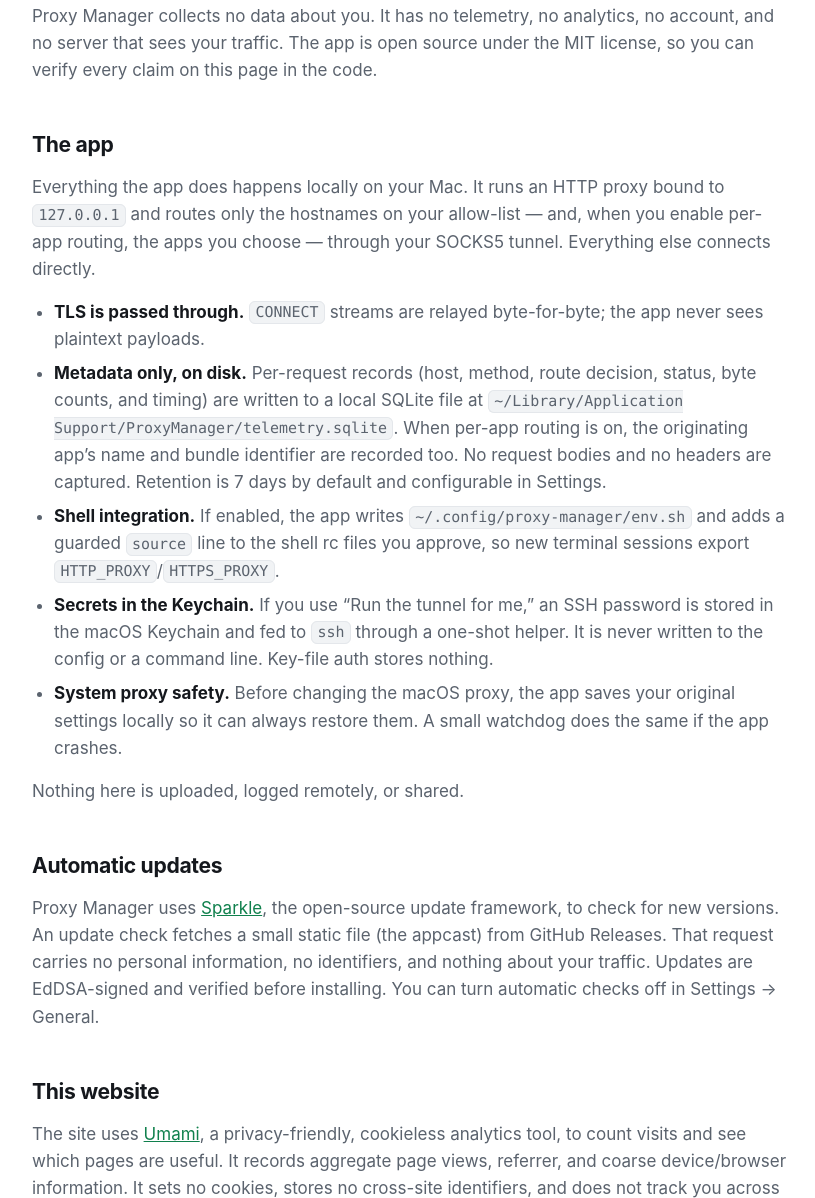
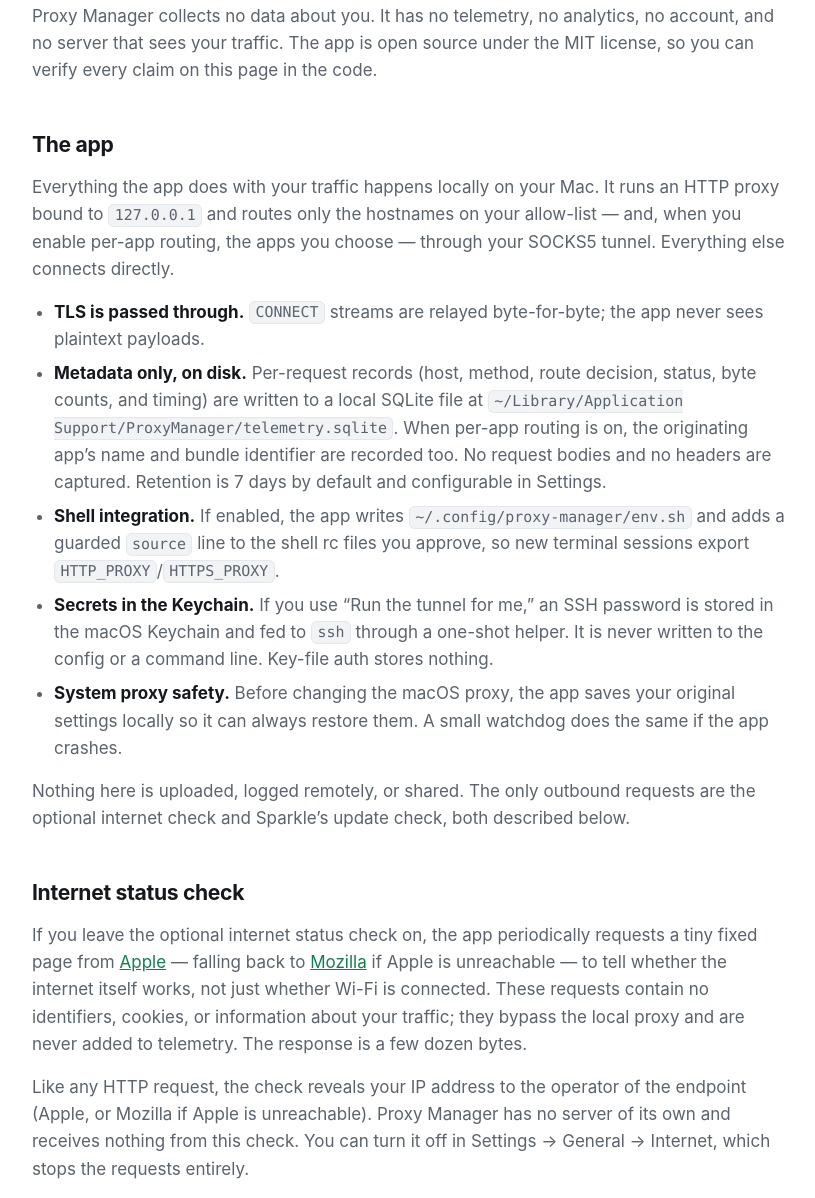
Before and after one commit to chaim-chv/proxy-manager, a plain HTML site: page privacy.html in a window 1280 px wide. Shown: the part 405-1603 px from the top of the page, without its empty margins (228-1043 px from the left). Drawn offline with Linux system fonts and the light colour scheme; no server answers.

Commit message:
docs(site): document the internet status monitor
Refresh the General screenshots and disclose the optional Apple/Mozilla reachability check in the privacy policy and support FAQ.

```diff
--- a/privacy.html
+++ b/privacy.html
@@ -67,7 +67,7 @@
     <p>Proxy Manager collects no data about you. It has no telemetry, no analytics, no account, and no server that sees your traffic. The app is open source under the MIT license, so you can verify every claim on this page in the code.</p>
 
     <h2>The app</h2>
-    <p>Everything the app does happens locally on your Mac. It runs an HTTP proxy bound to <code>127.0.0.1</code> and routes only the hostnames on your allow-list — and, when you enable per-app routing, the apps you choose — through your SOCKS5 tunnel. Everything else connects directly.</p>
+    <p>Everything the app does with your traffic happens locally on your Mac. It runs an HTTP proxy bound to <code>127.0.0.1</code> and routes only the hostnames on your allow-list — and, when you enable per-app routing, the apps you choose — through your SOCKS5 tunnel. Everything else connects directly.</p>
     <ul>
       <li><strong>TLS is passed through.</strong> <code>CONNECT</code> streams are relayed byte-for-byte; the app never sees plaintext payloads.</li>
       <li><strong>Metadata only, on disk.</strong> Per-request records (host, method, route decision, status, byte counts, and timing) are written to a local SQLite file at <code>~/Library/Application Support/ProxyManager/telemetry.sqlite</code>. When per-app routing is on, the originating app’s name and bundle identifier are recorded too. No request bodies and no headers are captured. Retention is 7 days by default and configurable in Settings.</li>
@@ -75,7 +75,11 @@
       <li><strong>Secrets in the Keychain.</strong> If you use “Run the tunnel for me,” an SSH password is stored in the macOS Keychain and fed to <code>ssh</code> through a one-shot helper. It is never written to the config or a command line. Key-file auth stores nothing.</li>
       <li><strong>System proxy safety.</strong> Before changing the macOS proxy, the app saves your original settings locally so it can always restore them. A small watchdog does the same if the app crashes.</li>
     </ul>
-    <p>Nothing here is uploaded, logged remotely, or shared.</p>
+    <p>Nothing here is uploaded, logged remotely, or shared. The only outbound requests are the optional internet check and Sparkle’s update check, both described below.</p>
+
+    <h2>Internet status check</h2>
+    <p>If you leave the optional internet status check on, the app periodically requests a tiny fixed page from <a href="https://captive.apple.com/hotspot-detect.html" rel="noopener">Apple</a> — falling back to <a href="https://detectportal.firefox.com/success.txt" rel="noopener">Mozilla</a> if Apple is unreachable — to tell whether the internet itself works, not just whether Wi-Fi is connected. These requests contain no identifiers, cookies, or information about your traffic; they bypass the local proxy and are never added to telemetry. The response is a few dozen bytes.</p>
+    <p>Like any HTTP request, the check reveals your IP address to the operator of the endpoint (Apple, or Mozilla if Apple is unreachable). Proxy Manager has no server of its own and receives nothing from this check. You can turn it off in Settings → General → Internet, which stops the requests entirely.</p>
 
     <h2>Automatic updates</h2>
     <p>Proxy Manager uses <a href="https://sparkle-project.org/" rel="noopener">Sparkle</a>, the open-source update framework, to check for new versions. An update check fetches a small static file (the appcast) from GitHub Releases. That request carries no personal information, no identifiers, and nothing about your traffic. Updates are EdDSA-signed and verified before installing. You can turn automatic checks off in Settings → General.</p>
```
Also changed, not shown: index.html (+4 -2 lines), support.html (+2 -1 lines), assets/general-dark.png, assets/general-light.png.
